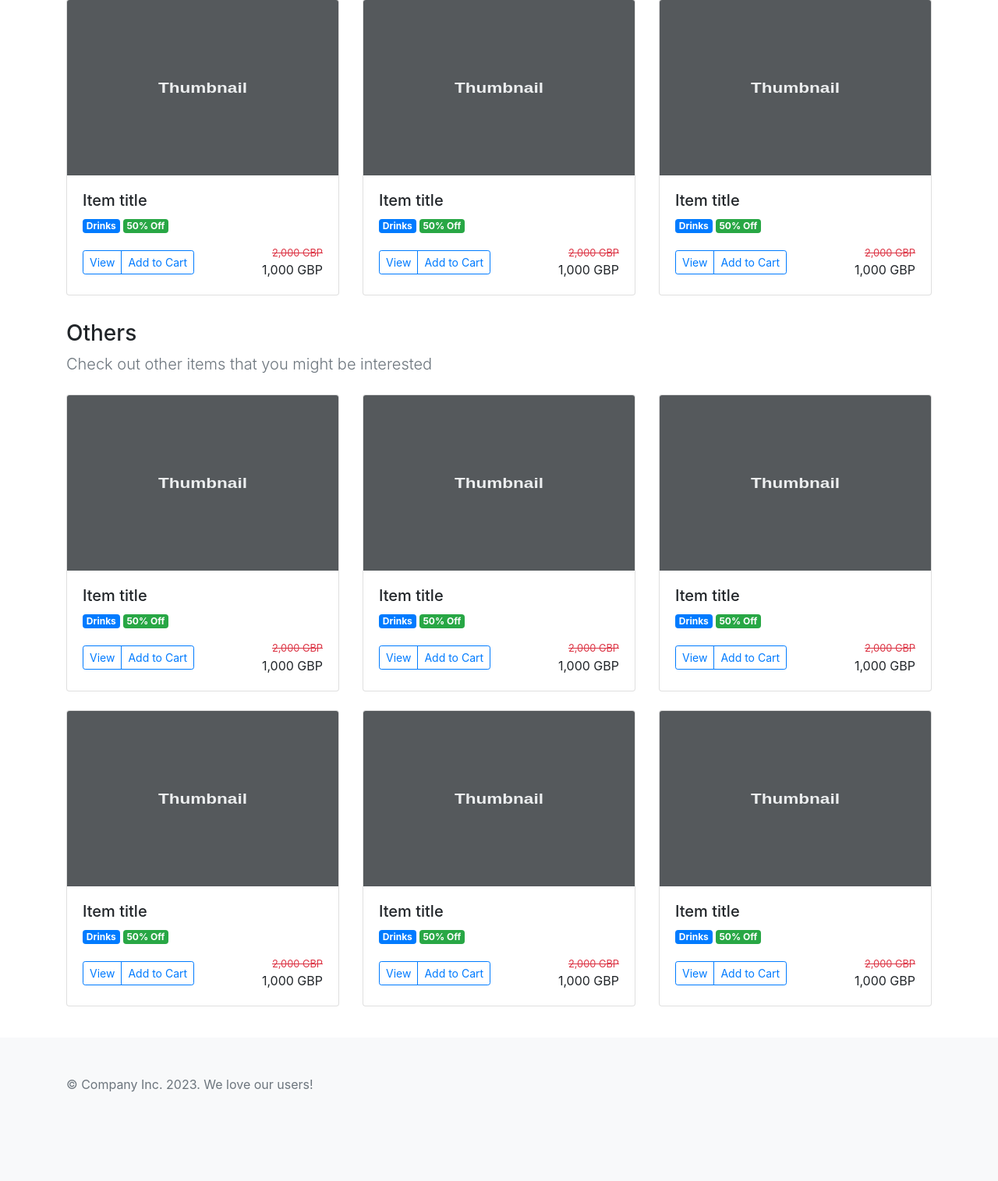
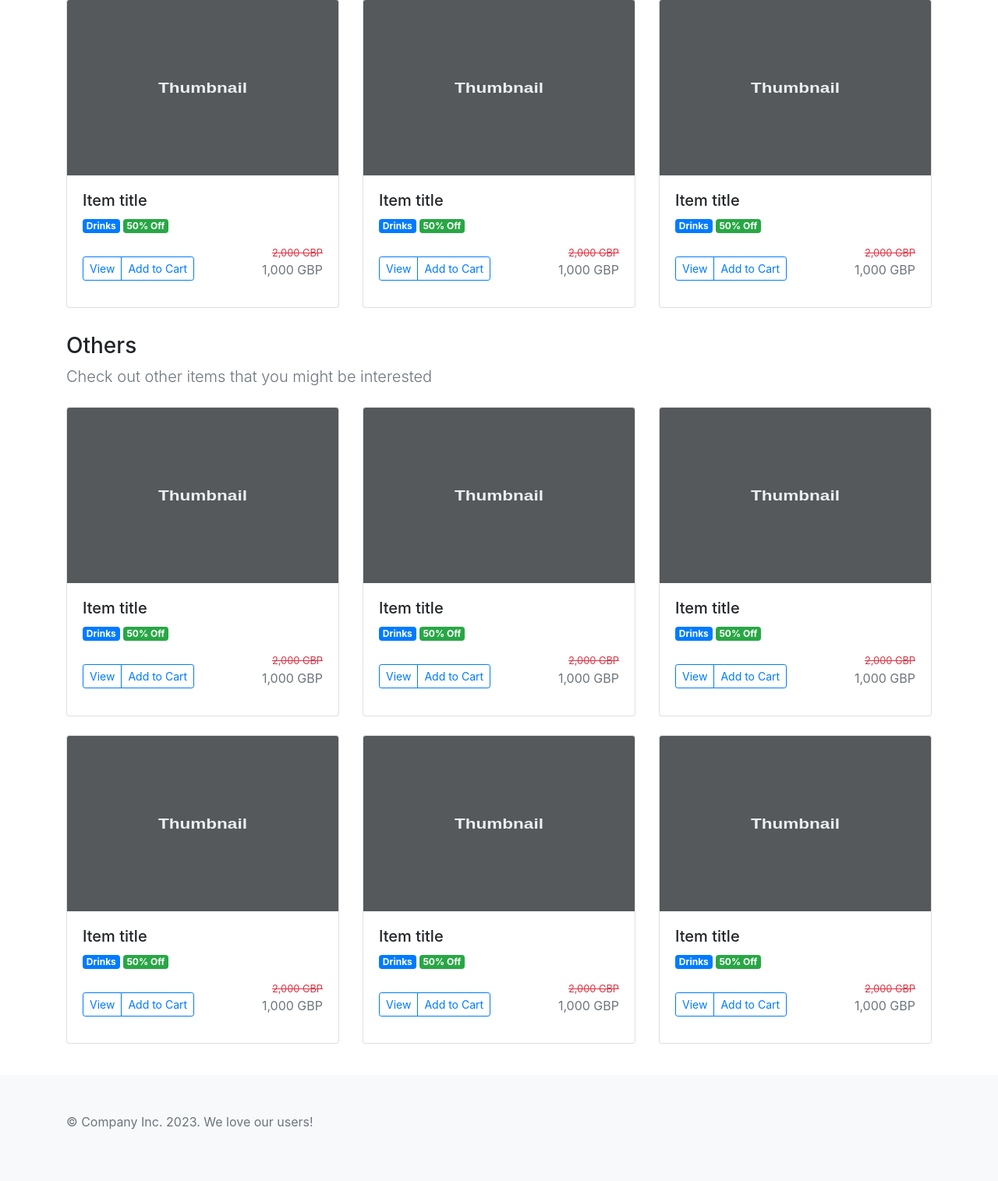
Before and after one commit to P-Buranakitsin/ecommerce37, a Django app: page / in a window 1280 px wide. Shown: the part 493-2008 px from the top of the page at 78% size. Before the commit the page ends 1894 px from the top, so only its background shows below. Run offline with Django 3.2, Linux system fonts and the light colour scheme; some libraries are stand-ins or nearby versions.

Commit message:
Changed text style

```diff
--- a/templates/component/card.html
+++ b/templates/component/card.html
@@ -18,7 +18,7 @@
             </div>
             <div class="d-flex flex-column">
                 <small class="text-danger strike-through-text text-right">2,000 GBP</small>
-                <div class="text-right">1,000 GBP</div>
+                <p class="text-right text-secondary">1,000 GBP</p>
             </div>
         </div>
     </div>
```
